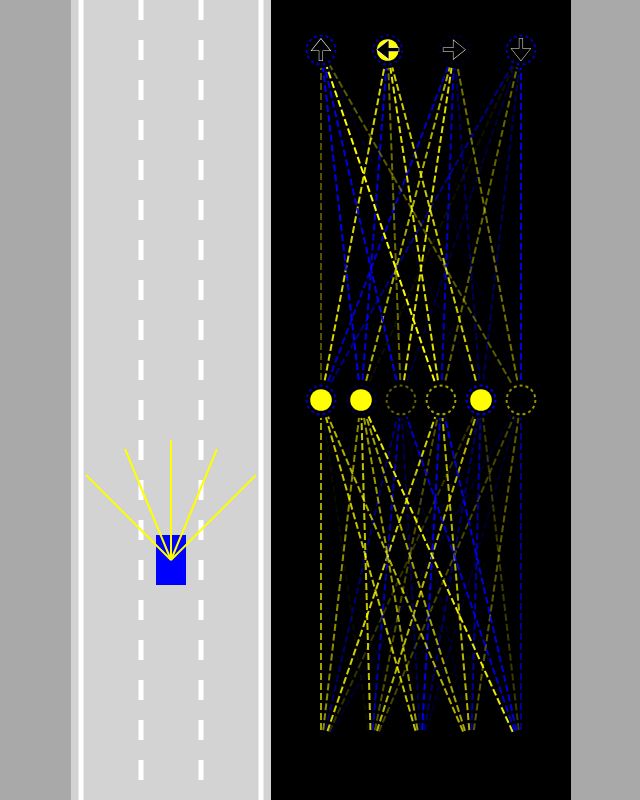
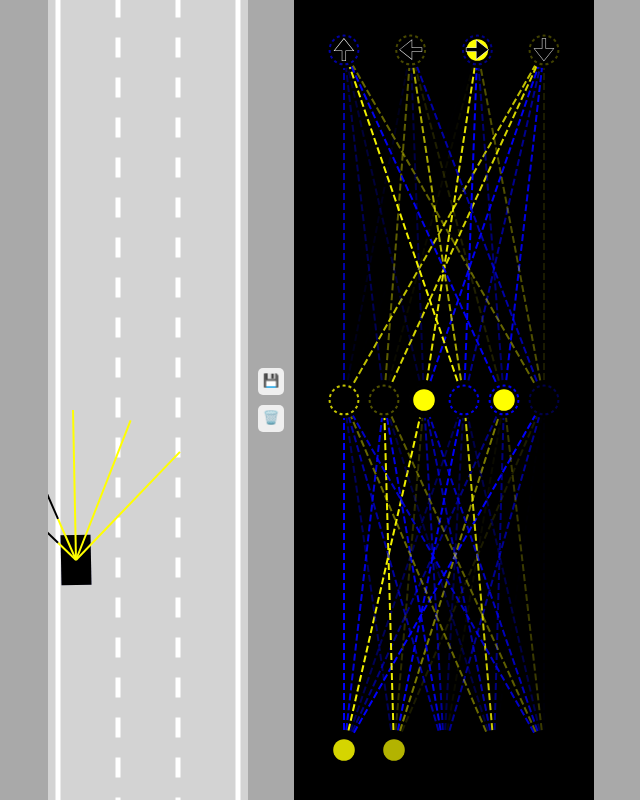
Before and after one commit to Matteo-Ricciotti/self-driving-car, a website with bundled scripts: page index.html in a window 1280 px wide. Shown: the whole page, without its empty margins (319-959 px from the left). Built offline with nearby package versions, Linux system fonts and the light colour scheme.

Commit message:
save best brain

```diff
--- a/css/style.css
+++ b/css/style.css
@@ -6,10 +6,28 @@
 
 body {
   background-color: darkgray;
+  overflow: hidden;
   display: flex;
   align-items: center;
   justify-content: center;
-  overflow: hidden;
+}
+
+#buttons {
+  display: flex;
+  flex-direction: column;
+  margin: 5px;
+  cursor: pointer;
+}
+
+button {
+  border: none;
+  border-radius: 5px;
+  padding: 5px 5px 7px 5px;
+  margin: 5px;
+}
+
+button:hover {
+  background-color: blue;
 }
 
 #car-canvas {
--- a/index.html
+++ b/index.html
@@ -9,6 +9,10 @@
   </head>
   <body>
     <canvas id="car-canvas"></canvas>
+    <div id="buttons">
+      <button id="save">💾</button>
+      <button id="discard">🗑️</button>
+    </div>
     <canvas id="network-canvas"></canvas>
   </body>
 </html>
--- a/src/car.mjs
+++ b/src/car.mjs
@@ -42,11 +42,10 @@ class Car {
   }
 
   /**
-   * @param  {CanvasRenderingContext2D} ctx
    * @param  {Array<Array<{}>>} roadBorders
    * @param  {Array<Car>} traffic
    * */
-  update = (ctx, roadBorders, traffic) => {
+  update = (roadBorders, traffic) => {
     if (!this.damaged) {
       this.#move();
       this.polygon = this.#createPolygon();
@@ -140,8 +139,9 @@ class Car {
   /**
    * @param {CanvasRenderingContext2D} ctx
    * @param {string} color
+   * @param {boolean} withSensors
    * */
-  draw = (ctx, color) => {
+  draw = (ctx, color, withSensors = false) => {
     if (this.damaged) {
       ctx.fillStyle = 'gray';
     } else {
@@ -157,7 +157,7 @@ class Car {
 
     ctx.fill();
 
-    if (this.sensors) {
+    if (this.sensors && withSensors) {
       this.sensors.draw(ctx);
     }
   };
--- a/src/script.mjs
+++ b/src/script.mjs
@@ -1,7 +1,15 @@
 import Visualizer from './Visualizer.mjs';
 import Car from './car.mjs';
 import Road from './road.mjs';
-import { resetCarCanvas, resetNetworkCanvas } from './utils.mjs';
+import {
+  discardBrain,
+  generateCars,
+  resetCarCanvas,
+  resetNetworkCanvas,
+  saveBrain,
+} from './utils.mjs';
+
+const PARALLELIZATION_CARS = 100;
 
 /** @type {HTMLCanvasElement} */
 const carCanvas = document.querySelector('#car-canvas');
@@ -15,21 +23,35 @@ resetCarCanvas(carCanvas);
 resetNetworkCanvas(networkCanvas);
 
 const road = new Road(carCanvas.width / 2, carCanvas.width * 0.9);
-const car = new Car(road.getLaneCenter(1), 100, 30, 50, 'AI');
+const cars = generateCars(road, PARALLELIZATION_CARS);
 const traffic = [new Car(road.getLaneCenter(1), -100, 30, 50, 'DUMMY', 3)];
 
+let bestCar = cars[0];
+const bestBrain = localStorage.getItem('best-brain');
+
+if (bestBrain) {
+  bestCar.brain = JSON.parse(bestBrain);
+}
+
+/**
+ * @param {number} time
+ */
 const loop = (time) => {
   for (let i = 0; i < traffic.length; ++i) {
-    traffic[i].update(carCtx, road.borders, []);
+    traffic[i].update(road.borders, []);
   }
 
-  car.update(carCtx, road.borders, traffic);
+  for (const car of cars) {
+    car.update(road.borders, traffic);
+  }
+
+  bestCar = cars.find((car) => car.y === Math.min(...cars.map((c) => c.y)));
 
   resetCarCanvas(carCanvas);
   resetNetworkCanvas(networkCanvas);
 
   carCtx.save();
-  carCtx.translate(0, -car.y + carCanvas.height * 0.7);
+  carCtx.translate(0, -bestCar.y + carCanvas.height * 0.7);
 
   road.draw(carCtx);
 
@@ -37,15 +59,37 @@ const loop = (time) => {
     traffic[i].draw(carCtx, 'red');
   }
 
-  car.draw(carCtx, 'blue');
+  carCtx.globalAlpha = 0.2;
+
+  for (const car of cars) {
+    car.draw(carCtx, 'blue');
+  }
+
+  carCtx.globalAlpha = 1;
+
+  bestCar.draw(carCtx, 'black', true);
 
   carCtx.restore();
 
   networkCtx.lineDashOffset = -time / 50;
 
-  Visualizer.drawNetwork(networkCtx, car.brain);
+  Visualizer.drawNetwork(networkCtx, bestCar.brain);
 
   requestAnimationFrame(loop);
 };
 
-loop();
+document.querySelectorAll('button').forEach((button) =>
+  button.addEventListener('click', (e) => {
+    const id = 'id' in e.target ? e.target.id : null;
+
+    if (id === 'save') {
+      saveBrain(bestCar);
+    }
+
+    if (id === 'discard') {
+      discardBrain();
+    }
+  }),
+);
+
+loop(0);
--- a/src/sensor.mjs
+++ b/src/sensor.mjs
@@ -7,7 +7,7 @@ class Sensor {
     this.car = car;
 
     this.rayCount = 5;
-    this.rayLength = 120;
+    this.rayLength = 150;
     this.raySpread = Math.PI / 2;
 
     this.rays = [];
--- a/src/utils.mjs
+++ b/src/utils.mjs
@@ -1,3 +1,6 @@
+import Car from './car.mjs';
+import Road from './road.mjs';
+
 /**
  * @param {HTMLCanvasElement} canvas
  */
@@ -82,3 +85,28 @@ export const getRGBA = (value) => {
 
   return 'rgba(' + R + ',' + G + ',' + B + ',' + alpha + ')';
 };
+
+/**
+ * @param {Road} road
+ * @param {number} n
+ */
+export const generateCars = (road, n) => {
+  const cars = [];
+
+  for (let i = 1; i <= n; ++i) {
+    cars.push(new Car(road.getLaneCenter(1), 100, 30, 50, 'AI'));
+  }
+
+  return cars;
+};
+
+/**
+ * @param {Car} car
+ */
+export const saveBrain = (car) => {
+  localStorage.setItem('best-brain', JSON.stringify(car.brain));
+};
+
+export const discardBrain = () => {
+  localStorage.removeItem('best-brain');
+};
```
